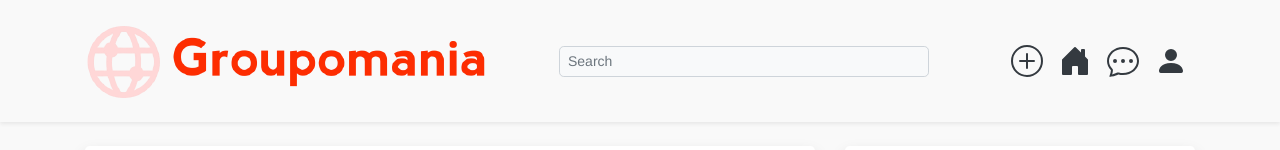
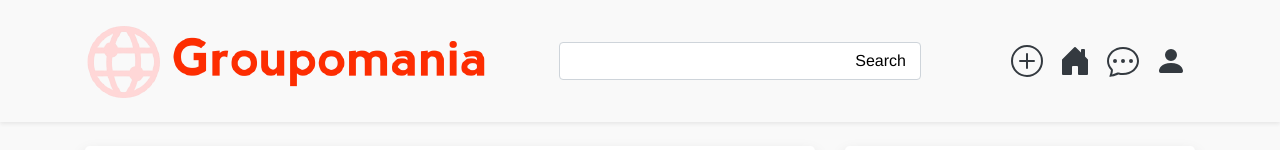
Before and after one commit to dimitriobin/P07-Groupomania, a Vue app in the folder front_end/: page / in a window 1280 px wide. Shown: the top 150 px of the page. Built offline with nearby package versions, Linux system fonts and the light colour scheme.

Commit message:
Creation du composant SearchBar.vue

```diff
--- a/front_end/src/App.vue
+++ b/front_end/src/App.vue
@@ -8,7 +8,7 @@
 </template>
 
 <script>
-import Header from '@/components/Header.vue';
+import Header from '@/components/Header/Header.vue';
 
 export default {
   name: 'App',
--- a/front_end/src/components/Header.vue
+++ b/front_end/src/components/Header/Header.vue
@@ -3,12 +3,11 @@
     <b-container class="py-4">
       <b-row align-v="center" align-h="between" no-gutters>
         <b-col cols="12" lg='auto' class="text-lg-left mb-md-4 mb-lg-0">
-          <b-img :src="require('../assets/icon-left-font-removebg-cropped.png')"
+          <b-img :src="require('../../assets/icon-left-font-removebg-cropped.png')"
           alt="Logo de Groupomania" fluid></b-img>
         </b-col>
         <b-col md="7" lg="3" xl="4" class="my-3 my-md-0">
-          <b-form-input type="search" size="sm" placeholder="Search" class="rounded-lg bg-light">
-          </b-form-input>
+          <SearchBar />
         </b-col>
         <b-col md="auto" class="h2 my-0">
           <b-icon icon="plus-circle" variant="dark" class="mx-2 mx-lg-2"></b-icon>
@@ -26,12 +25,16 @@
 </template>
 
 <script>
+import SearchBar from '@/components/Header/SearchBar.vue';
+
 export default {
   name: 'Header',
+  components: {
+    SearchBar,
+  },
 };
 </script>
 
 <!-- Add "scoped" attribute to limit CSS to this component only -->
 <style scoped lang="scss">
-
 </style>
--- /dev/null
+++ b/front_end/src/components/Header/SearchBar.vue
@@ -0,0 +1,28 @@
+<template>
+    <b-form inline id="searchBar" class="w-100">
+        <label class="sr-only" for="searchBar">Name</label>
+        <b-form-input
+            id="searchBar"
+            class="mb-2 mr-sm-2 mb-sm-0 w-100">
+        </b-form-input>
+        <b-button variant="link">Search</b-button>
+    </b-form>
+</template>
+
+<script>
+export default {
+  name: 'SearchBar',
+};
+</script>
+
+<!-- Add "scoped" attribute to limit CSS to this component only -->
+<style scoped lang="scss">
+#searchBar {
+    button {
+        position: absolute;
+        right: 10px;
+        font-weight: light;
+        color: black;
+    }
+}
+</style>
```
